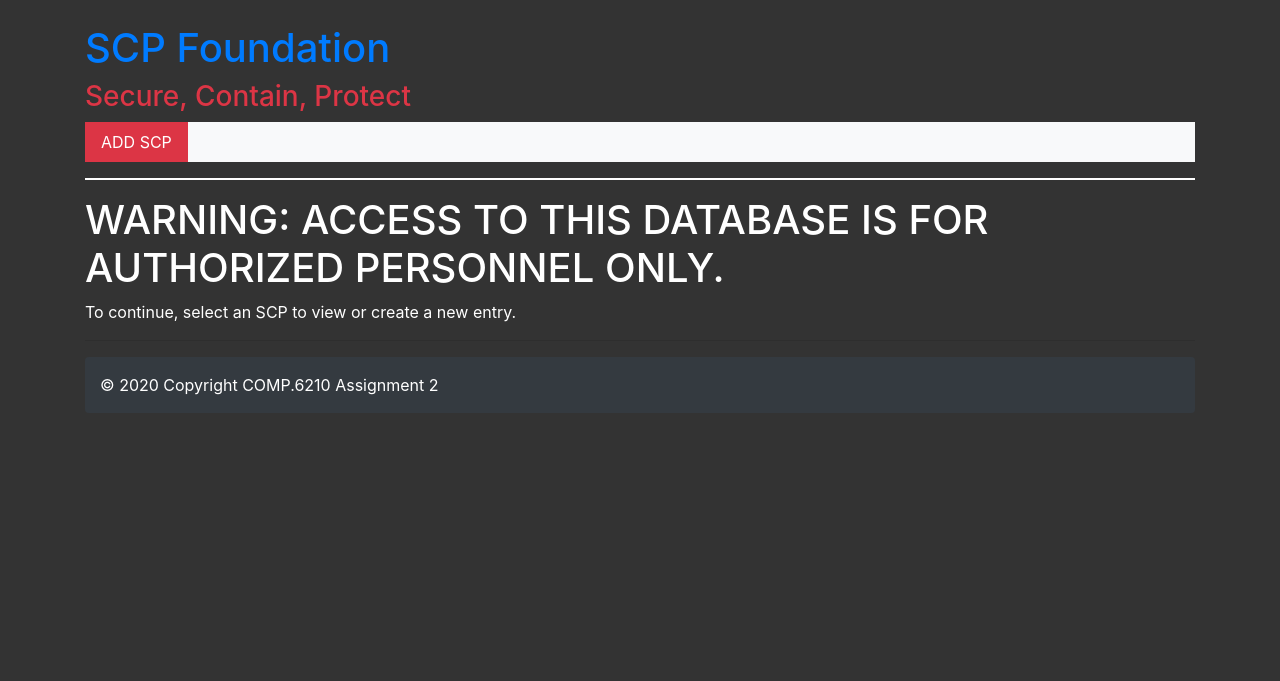
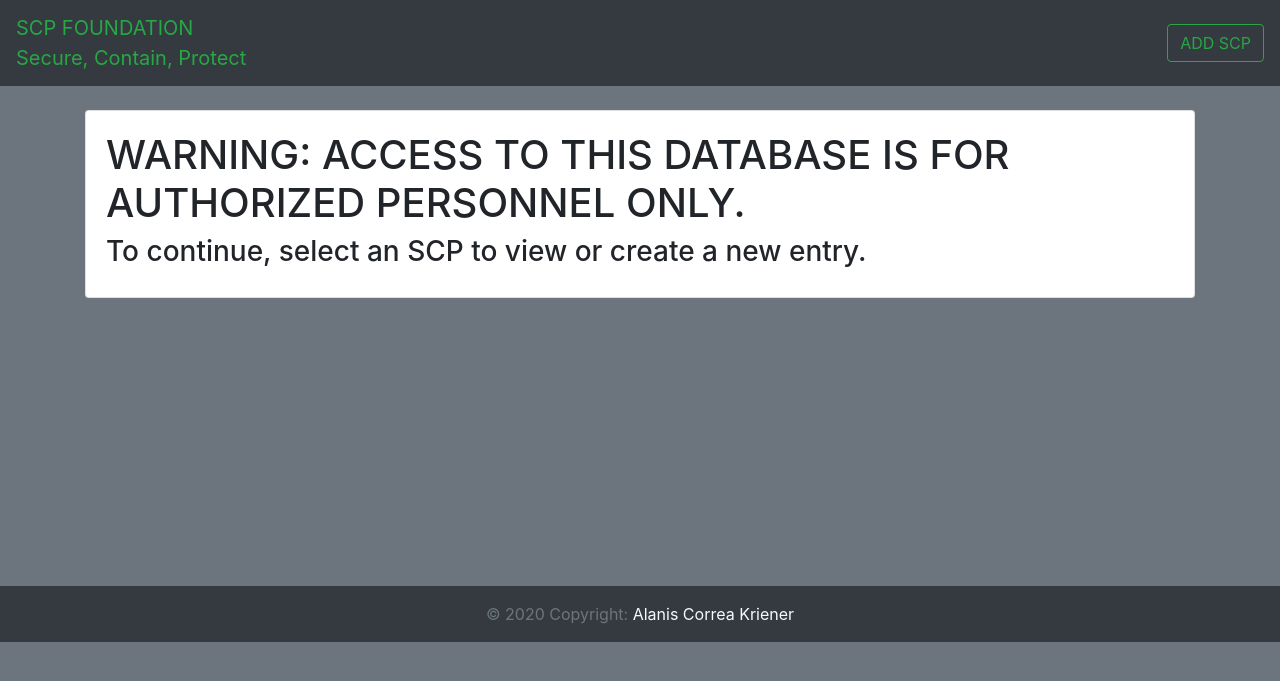
Before and after one commit to alanis30017084/-assignment2-6210, a PHP site: page / in a window 1280 px wide. Shown: the top 681 px of the page. Run offline with PHP 8.4, Linux system fonts and the light colour scheme; data that the repository does not hold is empty.

Commit message:
design changes

```diff
--- a/index.php
+++ b/index.php
@@ -1,6 +1,6 @@
 <?php include "templates/header.php"; ?>
     <!-- Database content -->
-    <div>
+    <div class='container'><br>
       <?php
         if(isset($_GET['subjects']))
         {
@@ -30,26 +30,36 @@
 
           // Added update & delete buttons after SCP entry
           echo "
-            <h3><b>Item #:</b> {$item_no}</h3>
-            <h3><b>Object Class:</b> {$class}</h3>
-            <p><img src='{$img}'</p>
-            <h3>Special Containment Procedures:</h3> <p>{$procedures}</p>
-            <h3>Descriptions:</h3> <p>{$descriptions}</p>
-            <hr style='border: 1px solid white;'><br>
-            <p>{$extra_1}</p>
-            <p>{$extra_2}</p>
-            <p>{$appendix}</p>
 
-            <p>
-            <a href='{$update}' class='btn btn-warning'>Update</a>
-            <a href='{$delete}' class='btn btn-danger'>Delete</a>
+            <div class='card'>
+              <img class='card-img-top' src='{$img}'>
+              <div class='card-body'>
+              <h5 class='card-title'>Item #: {$item_no}</h5>
+              <h6 class='card-subtitle mb-2 text-muted'>Object Class: {$class}</h6>
+              <br>
+              <p class='card-text'><b>Special Containment Procedures:</b><br> {$procedures}</p>
+              <p class='card-text'><b>Description:</b><br> {$descriptions}</p>
+              <hr>
+              <p class='card-text'>
+                <p>{$extra_1}</p>
+                <p>{$extra_2}</p>
+                <p>{$appendix}</p>
+              </p>
+              <a href='{$update}' class='card-link btn btn-outline-success' type='button'>Update</a>
+              <a href='{$delete}' class='card-link btn btn-outline-danger' type='button'>Delete</a>
+              </div>
+            </div><br>
           ";
         }
         else
         {
           echo "
-            <h1>WARNING: ACCESS TO THIS DATABASE IS FOR AUTHORIZED PERSONNEL ONLY.</h1>
-            <p>To continue, select an SCP to view or create a new entry.</p>
+          <div class='card'>
+            <div class='card-body'>
+              <h1>WARNING: ACCESS TO THIS DATABASE IS FOR AUTHORIZED PERSONNEL ONLY.</h1>
+              <h3>To continue, select an SCP to view or create a new entry.</h3>
+            </div>
+          </div><br><br><br><br><br><br><br><br><br><br><br>
           ";
         }
 
--- a/templates/footer.php
+++ b/templates/footer.php
@@ -1,8 +1,8 @@
-<hr width="100%">
-    <footer class="footer mt-auto">
-    <div class="container bg-dark rounded py-3">
-        <span class="text-white">© 2020 Copyright COMP.6210 Assignment 2</span>
-    </div>
+    <br>
+    <footer class="footer font-small bg-dark">
+      <div class="footer-copyright text-center py-3 text-secondary">© 2020 Copyright:
+        <span class="text-light">Alanis Correa Kriener</span>
+      </div>
     </footer>
 
     <!-- Optional JavaScript -->
--- a/templates/header.php
+++ b/templates/header.php
@@ -7,26 +7,28 @@
 
     <title>SCP Foundation</title>
   </head>
-  <body class="container" style="background-color:#333; color:white;">
+  <body class="bg-secondary">
   <?php include "connection.php"; ?>
-    <br><h1 class="text-danger"><a href="index.php">SCP Foundation</a></h1>
-    <h3 class="text-danger">Secure, Contain, Protect</h3>
 
     <!-- Site menu -->
-    <div>
-      <ul class="nav navbar-expand-lg justify-content-between navbar-light bg-light"  style="color:white;">
 
+    <nav class="navbar navbar-expand-lg navbar-dark bg-dark">
+      <button class="navbar-toggler" type="button" data-toggle="collapse" data-target="#navbarTogglerDemo01" aria-controls="navbarTogglerDemo01" aria-expanded="false" aria-label="Toggle navigation">
+        <span class="navbar-toggler-icon"></span>
+      </button>
+      <div class="collapse navbar-collapse" id="navbarTogglerDemo01">
+
+        <a class="navbar-brand text-success" href="index.php">SCP FOUNDATION<br>Secure, Contain, Protect</a>
+        <ul class="navbar-nav mr-auto mt-2 mt-lg-0">
           <?php foreach($result as $item): ?>
             <li class="nav-item">
-            <a href="index.php?subjects='<?php echo $item['item_no']; ?>'" class="nav-link" style="color:black">
+              <a href="index.php?subjects='<?php echo $item['item_no']; ?>'" class="nav-link">
               <?php echo $item['item_no']; ?>
               </a>
             </li>
           <?php endforeach; ?>
+        </ul>
 
-        <li class="nav-item">
-          <a href="forms/form.php" class="nav-link btn-danger">ADD SCP</a>
-        </li>
-      </ul>
+      <a href="forms/form.php" class="btn btn-outline-success my-2 my-sm-0" type="button">ADD SCP</a>
       </div>
-    <hr style="border: 1px solid white;">
+    </nav>
```
Lines whose indentation alone changed are shown as unchanged.
